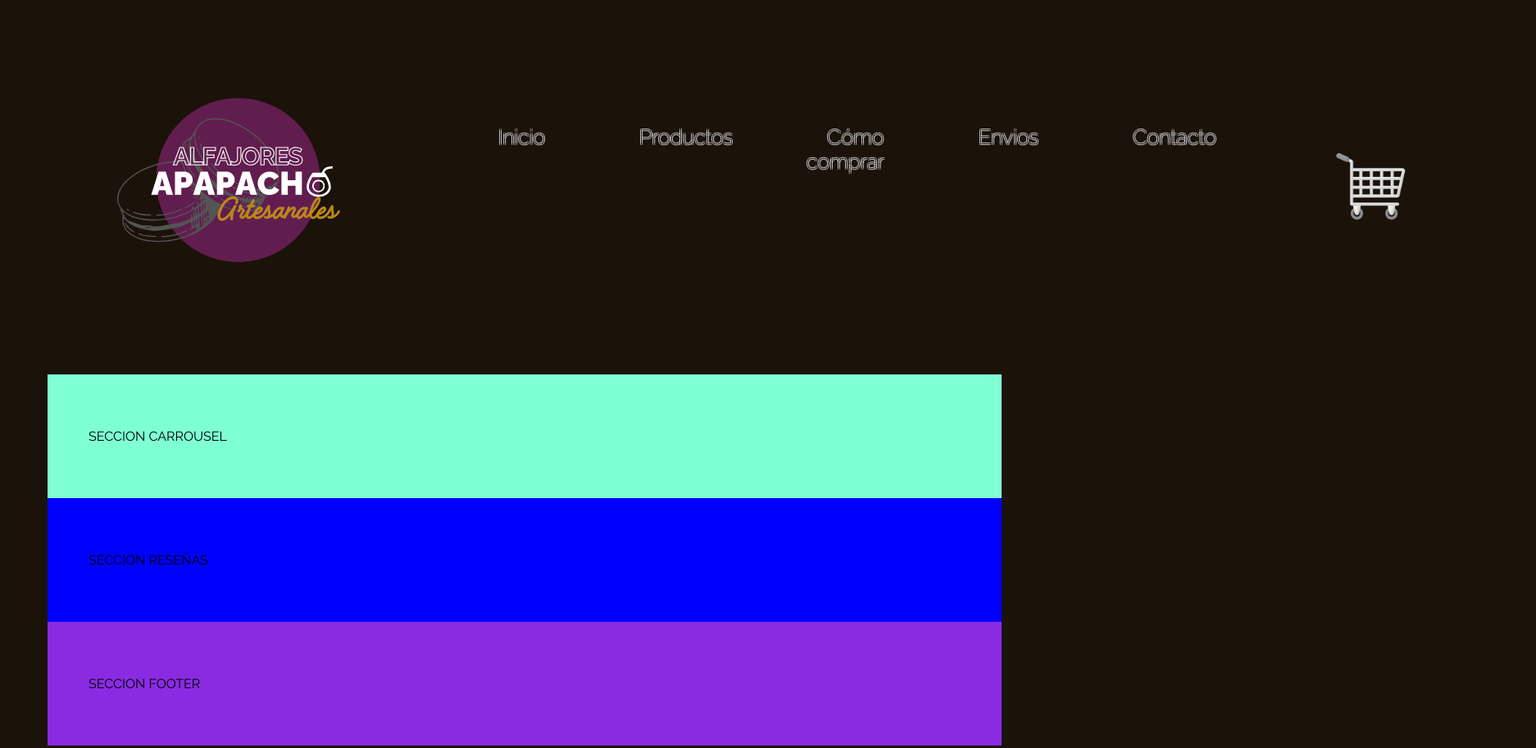
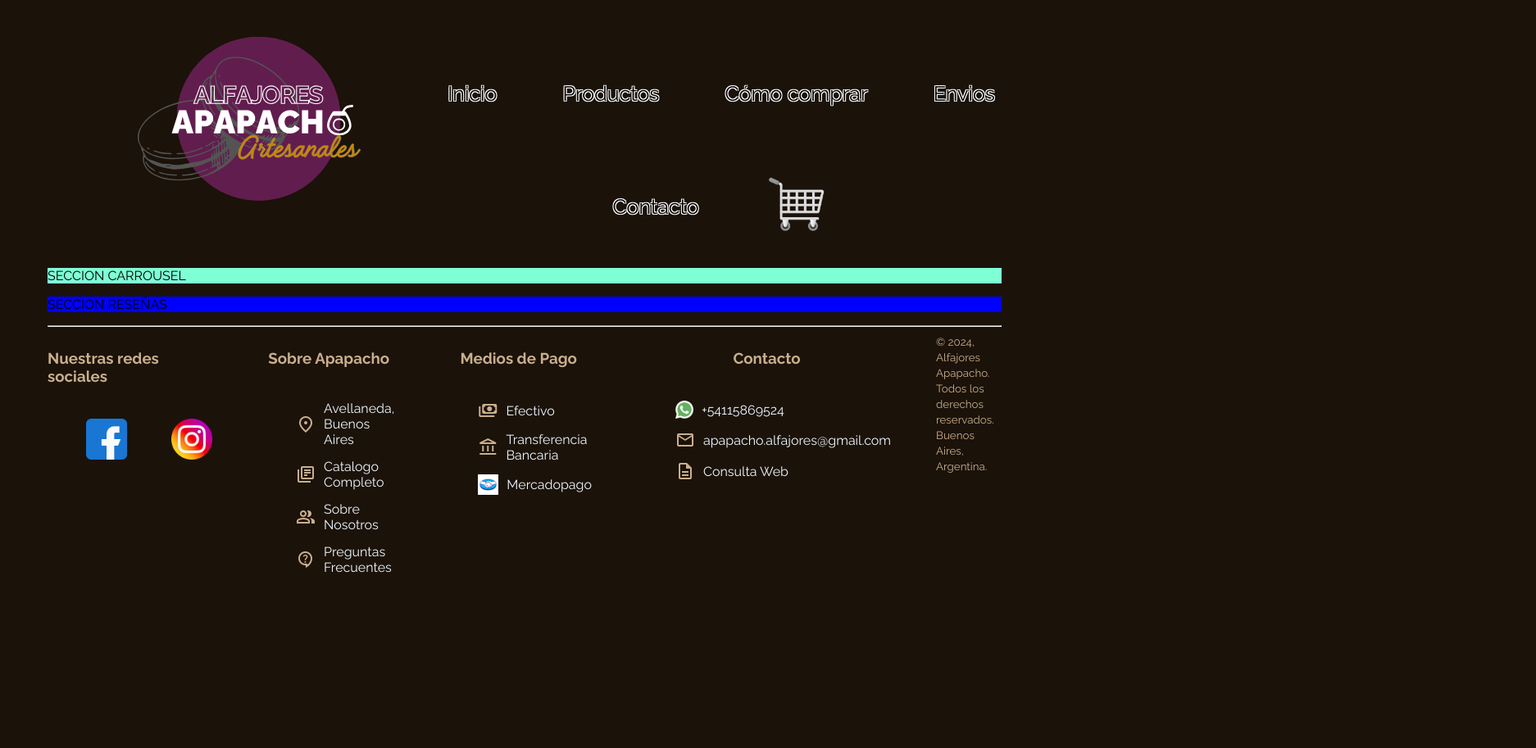
Before and after one commit to Bndamer/PracticasHTML, a plain HTML site: page index.html in a window 1280 px wide. Shown: the part 55-968 px from the top of the page at 82% size, 1874 px wide, since content can reach past the window. After the commit the page ends 838 px from the top, so only its background shows below. Drawn offline with nearby package versions, Linux system fonts and the light colour scheme.

Commit message:
Actualizacion

```diff
--- a/CSS/style.css
+++ b/CSS/style.css
@@ -1,25 +1,28 @@
 @import url('https://fonts.googleapis.com/css2?family=Raleway:ital,wght@0,100..900;1,100..900&display=swap');
 
 *{
-    padding: 25px;
+  text-decoration: none; /*elimina el subrayado en los elementos de las listas*/
+  list-style-type: none; /*elimina los puntitos de la lista*/
+}
 
-}
 body {
+  padding: 50px;
     font-family: "Raleway", sans-serif;
     background-color: rgb(27, 18, 9);
   }
-  .container {
-    max-width: 1750px;
-  }
 
   .header {
-    display: flex;
-    justify-content: space-between; /* Espacio igual entre los elementos del header */
-    align-items: center;            /* Alinea los elementos verticalmente en el centro */
+    display: inline-flex;
+    flex-direction: row;
   }
   .header div nav ul {
-    display: flex;                  /* Los elementos de la lista se alinearán horizontalmente */
-    gap: 15px;                      /* Espacio entre los elementos de la lista */
+    justify-content:center; /* Espacio igual entre los elementos del header */
+    align-items: center;
+    display: flex;
+    gap: 80px;
+    padding-top: 80px;
+    padding-left: 80px;
+    flex-wrap: wrap;
   }
 
   .header div nav ul li{
@@ -28,7 +31,6 @@ body {
   .header div nav ul li  a{
     color: black;
     font-size: 25px;
-    font-weight: 100;
     text-decoration: none; /* Elimina el subrayado */
     text-shadow:
     1px 1px 0 white,   /* 2px a la derecha, 2px hacia abajo, sin difuminado, color blanco */
@@ -38,20 +40,59 @@ body {
 
   }
 
-  .header div nav ul li img {
-    width: 100px;
+  .header div nav ul li img { /*icono de carrito de compras*/
+    width: 80px;
   }
 
   .logo img {
     width: 300px;
+    padding-left: 100px;
 
   }
+
   .carrousel {
     background-color: aquamarine;
   }
+
   .resenas {
     background-color: blue;
   }
+
   .footer {
-    background-color: blueviolet;
+    color: rgb(201, 175, 142);
+    display: flex;
+    justify-content: center; /* Centra horizontalmente */
+    align-content: space-between;
+    gap: 3em;
   }
+  .social_footer ul{
+    display: flex;
+    gap: 40px;
+  }
+  .social_footer img {
+    width: 50px;
+  }
+
+  .contacto_footer img {
+    width: 22px;
+  }
+  .pagos_footer img{
+    width: 25px;
+  }
+footer ul li {
+  display: flex; /* Aplica Flexbox para alinear el icono y el texto en línea */
+  align-items: center;
+  gap: 10px;
+  padding: 7px;
+}
+footer ul li a{
+  color: aliceblue;
+}
+.social_footer ,.contacto_footer , .pagos_footer, .info_footer {
+  display: flex; /* Aplica Flexbox para alinear el icono y el texto en línea */
+  flex-direction: column;
+  align-items: center;
+}
+small{
+  margin-top: auto
+}
--- a/index.html
+++ b/index.html
@@ -5,7 +5,7 @@
     <meta name="viewport" content="width=device-width, initial-scale=1.0">
     <link rel="stylesheet" href="./CSS/style.css">
     <link rel="icon" type="image/x-icon" href="/img/apapachoIcon.png">
-    <title>Alfajores Apapacho</title>
+    <link href="https://fonts.googleapis.com/css2?family=Material+Symbols+Outlined" rel="stylesheet" />    <title>Alfajores Apapacho</title>
 </head>
 <body>
 
@@ -38,9 +38,62 @@
 
     </section>
 
+    <hr>
 
     <footer class="footer">
-        <p>SECCION FOOTER</p>
+        <div class="social_footer">
+        <h3>Nuestras redes sociales</h3>
+        <ul>
+          <li><a href="https://www.facebook.com/" target="_blank"><img src="img/footer/facebook.png" alt="Facebook"></a></li>
+          <li><a href="https://www.instagram.com/" target="_blank"><img src="img/footer/social.png" alt="Instagram"></a></li>
+        </ul>
+    </div>
+
+    <div class="info_footer">
+        <h3>Sobre Apapacho</h3>
+        <ul>
+            <li><span class="material-symbols-outlined">
+                location_on
+                </span><a href="#">Avellaneda, Buenos Aires</a></li>
+            <li><span class="material-symbols-outlined">
+                library_books
+                </span><a href="#">Catalogo Completo</a></li>
+            <li><span class="material-symbols-outlined">
+                group
+                </span><a href="#">Sobre Nosotros</a></li>
+            <li><span class="material-symbols-outlined">
+                contact_support
+                </span><a href="#">Preguntas Frecuentes</a></li>
+          </ul>
+    </div>
+
+    <div class="pagos_footer">
+        <h3>Medios de Pago</h3>
+        <ul>
+            <li><span class="material-symbols-outlined">
+                payments
+                </span><a href="#">Efectivo</a></li>
+            <li><span class="material-symbols-outlined">
+                account_balance
+                </span><a href="#">Transferencia Bancaria</a></li>
+            <li><img src="./img/footer/MP.webp" alt=""><a href="#">Mercadopago</a></li>
+          </ul>
+    </div>
+    <div class="contacto_footer">
+        <h3>Contacto</h3>
+        <ul>
+            <li><img src="./img/footer/whatsapp.png" alt=""><a href="#">+54115869524</a></li>
+            <li><span class="material-symbols-outlined">
+                mail
+                </span><a href="#">apapacho.alfajores@gmail.com</a></li>
+            <li><span class="material-symbols-outlined">
+                description
+                </span><a href="#">Consulta Web</a></li>
+          </ul>
+    </div>
+    <div>
+        <small>© 2024, Alfajores Apapacho. Todos los derechos reservados. Buenos Aires, Argentina.</small>
+    </div>
 
     </footer>
 
```
Also changed, not shown: img/footer/MP.webp (added), img/footer/facebook.png (added), img/footer/linkedin.png (added), img/footer/social.png (added), img/footer/twitter.png (added), img/footer/whatsapp.png (added).
